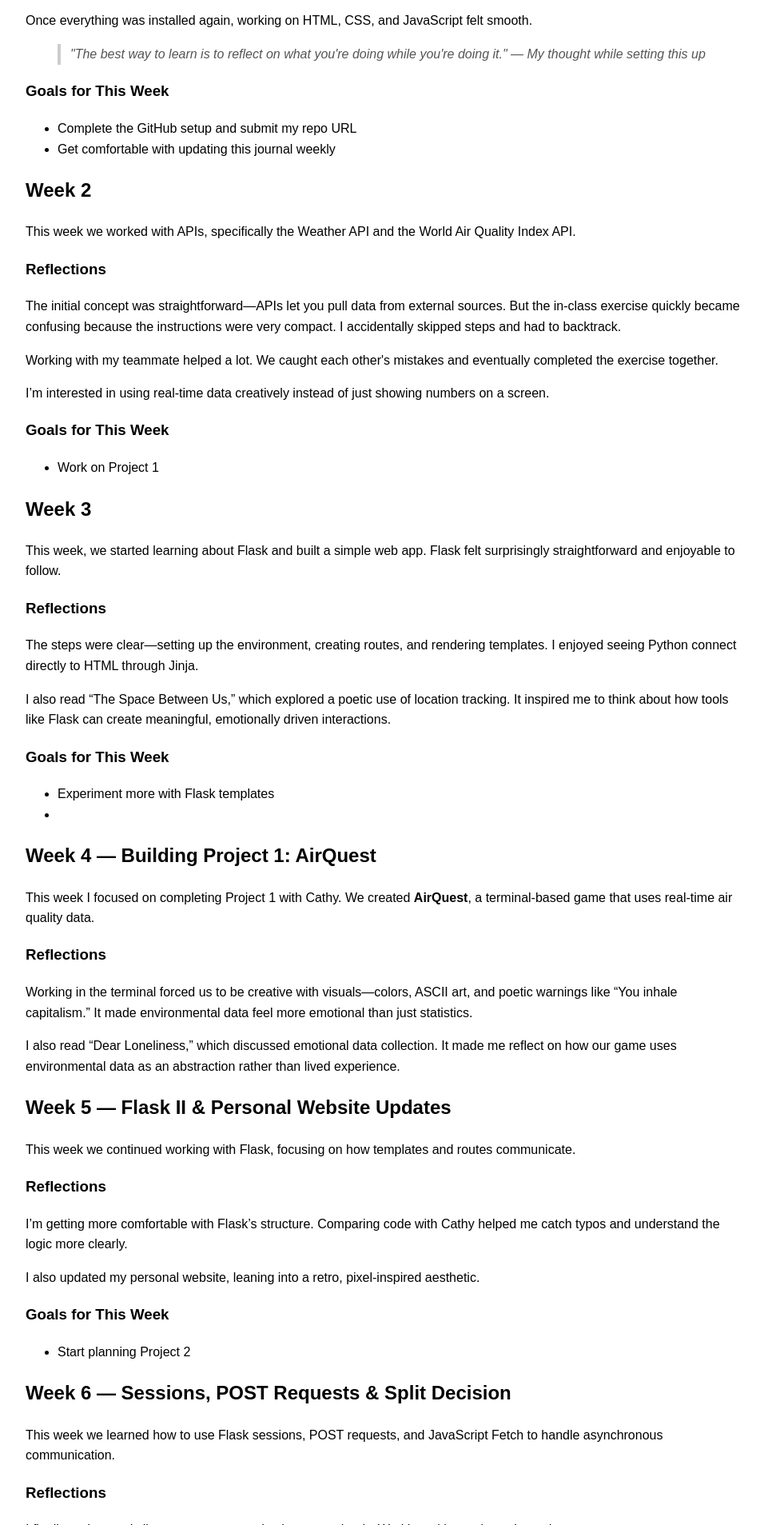
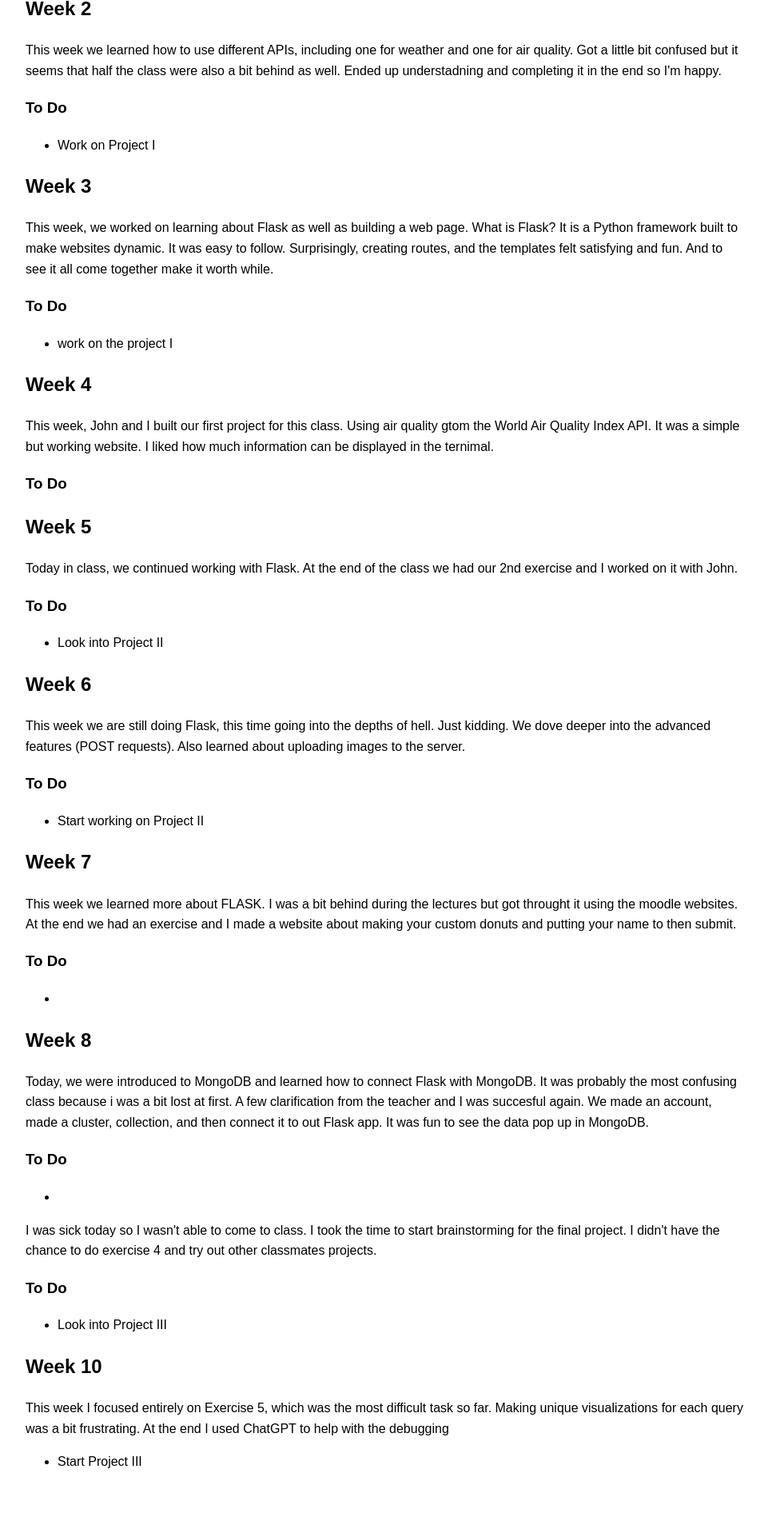
Before and after one commit to WilliamNguy/cart351, a plain HTML site: page weekly_journal.html in a window 1280 px wide. Shown: the part 893-2800 px from the top of the page at 80% size, without its empty margins (158-1119 px from the left). Drawn offline with Linux system fonts and the light colour scheme.

Commit message:
weekly_journal

```diff
--- a/weekly_journal.html
+++ b/weekly_journal.html
@@ -73,154 +73,116 @@
     <!-- WEEK 1 -->
     <section id="week1">
         <h2>Week 1</h2>
-        <p>This week I set up my GitHub repository, installed Python, and created both the main page and this journal
-            page. It feels nice to have a dedicated space to document my learning journey in CART 351.</p>
+        <p>This week I tried to set up my GitHub repository. Setting up GitHub Pages was familiar since I had done it
+            many times before. The main issue came from me
+            forgetting the steps to do it. I have a love-hate relationship with Github. Once everything was installed,
+            working on HTML, CSS, and JavaScript felt familiar.</p>
 
-        <h3>Reflections</h3>
-        <p>Setting up GitHub Pages was familiar since I had done it before. The main issue came from using a new
-            laptop—none of my old installations were there anymore. I had to reinstall Node.js, VS Code extensions,
-            Python packages, and set up my SSH key to clone the repository.</p>
-        <p>Once everything was installed again, working on HTML, CSS, and JavaScript felt smooth.</p>
-
-        <blockquote>"The best way to learn is to reflect on what you're doing while you're doing it." — My thought while
-            setting this up</blockquote>
-
-        <h3>Goals for This Week</h3>
+        <h3>To do</h3>
         <ul>
-            <li>Complete the GitHub setup and submit my repo URL</li>
-            <li>Get comfortable with updating this journal weekly</li>
+            <li>Submit my repo URL through moodle</li>
         </ul>
     </section>
 
     <!-- WEEK 2 -->
     <section id="week2">
         <h2>Week 2</h2>
-        <p>This week we worked with APIs, specifically the Weather API and the World Air Quality Index API.</p>
-
-        <h3>Reflections</h3>
-        <p>The initial concept was straightforward—APIs let you pull data from external sources. But the in-class
-            exercise quickly became confusing because the instructions were very compact. I accidentally skipped steps
-            and had to backtrack.</p>
-        <p>Working with my teammate helped a lot. We caught each other's mistakes and eventually completed the exercise
-            together.</p>
-        <p>I’m interested in using real-time data creatively instead of just showing numbers on a screen.</p>
-
-        <h3>Goals for This Week</h3>
+        <p>This week we learned how to use different APIs, including one for weather and one for air quality. Got a
+            little bit confused but it seems that half the class were also a bit behind as well. Ended up understadning
+            and completing it in the end so I'm happy.</p>
+        <h3>To Do</h3>
         <ul>
-            <li>Work on Project 1</li>
+            <li>Work on Project I</li>
         </ul>
     </section>
 
     <!-- WEEK 3 -->
     <section id="week3">
         <h2>Week 3</h2>
-        <p>This week, we started learning about Flask and built a simple web app. Flask felt surprisingly
-            straightforward and enjoyable to follow.</p>
-
-        <h3>Reflections</h3>
-        <p>The steps were clear—setting up the environment, creating routes, and rendering templates. I enjoyed seeing
-            Python connect directly to HTML through Jinja.</p>
-        <p>I also read “The Space Between Us,” which explored a poetic use of location tracking. It inspired me to think
-            about how tools like Flask can create meaningful, emotionally driven interactions.</p>
-
-        <h3>Goals for This Week</h3>
+        <p>This week, we worked on learning about Flask as well as building a web page. What is Flask? It is a Python
+            framework built to make websites dynamic. It was easy to follow. Surprisingly, creating routes, and the
+            templates felt satisfying and fun. And to see it all come together make it worth while.</p>
+        <h3>To Do</h3>
         <ul>
-            <li>Experiment more with Flask templates</li>
-            <li></li>
+            <li>work on the project I</li>
         </ul>
     </section>
 
     <!-- WEEK 4 -->
     <section id="week4">
-        <h2>Week 4 — Building Project 1: AirQuest</h2>
-        <p>This week I focused on completing Project 1 with Cathy. We created <strong>AirQuest</strong>, a
-            terminal-based game that uses real-time air quality data.</p>
+        <h2>Week 4</h2>
+        <p>This week, John and I built our first project for this class. Using air quality gtom the World Air Quality
+            Index API. It was a simple but working website. I liked how much information can be displayed in the
+            ternimal.</p>
+        <h3>To Do</h3>
 
-        <h3>Reflections</h3>
-        <p>Working in the terminal forced us to be creative with visuals—colors, ASCII art, and poetic warnings like
-            “You inhale capitalism.” It made environmental data feel more emotional than just statistics.</p>
-        <p>I also read “Dear Loneliness,” which discussed emotional data collection. It made me reflect on how our game
-            uses environmental data as an abstraction rather than lived experience.</p>
     </section>
 
     <!-- WEEK 5 -->
     <section id="week5">
-        <h2>Week 5 — Flask II & Personal Website Updates</h2>
-        <p>This week we continued working with Flask, focusing on how templates and routes communicate.</p>
-
-        <h3>Reflections</h3>
-        <p>I’m getting more comfortable with Flask’s structure. Comparing code with Cathy helped me catch typos and
-            understand the logic more clearly.</p>
-        <p>I also updated my personal website, leaning into a retro, pixel-inspired aesthetic.</p>
-
-        <h3>Goals for This Week</h3>
+        <h2>Week 5 </h2>
+        <p>Today in class, we continued working with Flask. At the end of the class we had our 2nd exercise and I worked
+            on it with John.</p>
+        <h3>To Do</h3>
         <ul>
-            <li>Start planning Project 2</li>
+            <li>Look into Project II</li>
         </ul>
     </section>
 
     <!-- WEEK 6 -->
     <section id="week6">
-        <h2>Week 6 — Sessions, POST Requests & Split Decision</h2>
-        <p>This week we learned how to use Flask sessions, POST requests, and JavaScript Fetch to handle asynchronous
-            communication.</p>
-
-        <h3>Reflections</h3>
-        <p>I finally understood client–server communication more clearly. Working with sessions showed me new ways to
-            store temporary data.</p>
-        <p>Cathy and I began designing our new project: <strong>Split Decision</strong>, an interactive group
-            decision-making app.</p>
-
-        <h3>Goals for Next Week</h3>
+        <h2>Week 6</h2>
+        <p>This week we are still doing Flask, this time going into the depths of hell. Just kidding. We dove deeper
+            into the advanced features (POST requests). Also learned about uploading images to the server.</p>
+        <h3>To Do</h3>
         <ul>
-            <li>Start building the structure of our Flask app</li>
+            <li>Start working on Project II</li>
         </ul>
     </section>
 
     <!-- WEEK 7 -->
     <section id="week7">
-        <h2>Week 7 — Remote Learning: File I/O & Donut Review App</h2>
-        <p>Because of the STM strike, I completed the Flask IV tutorial remotely. I learned how to read and write text
-            and JSON files in Python and practiced sending data with Fetch.</p>
-
-        <h3>Reflections</h3>
-        <p>The donut review page was fun to build—users pick a donut, write a comment, and see it instantly added to the
-            “Community Donut Wall.”</p>
-        <p>Debugging on my own was harder, but I learned a lot from problem-solving without immediate help.</p>
+        <h2>Week 7</h2>
+        <p>This week we learned more about FLASK. I was a bit behind during the lectures but got throught it using the
+            moodle websites. At the end we had an exercise and I made a website about making your custom donuts and
+            putting your name to then submit.</p>
+        <h3>To Do</h3>
+        <ul>
+            <li></li>
+        </ul>
     </section>
 
     <!-- WEEK 8 -->
     <section id="week8">
-        <h2>Week 8 — Flask + MongoDB</h2>
-        <p>This week we connected Flask to MongoDB using a cloud database and environment variables.</p>
-
-        <h3>Reflections</h3>
-        <p>Since I already had some foundational experience with databases, things felt smoother. I’m considering
-            switching Split Decision from JSON files to MongoDB in the future.</p>
-    </section>
+        <h2>Week 8</h2>
+        <p>Today, we were introduced to MongoDB and learned how to connect Flask with MongoDB. It was probably the most
+            confusing class because i was a bit lost at first. A few clarification from the teacher and I was succesful
+            again. We made an account, made a cluster, collection, and then connect it to out Flask app. It was fun to
+            see the data pop up in MongoDB.</p>
+        <h3>To Do</h3>
+        <ul>
+            <li></li>
+        </ul>
 
         <!-- WEEK 9 -->
         <section id="week9">
-        <h2>Week 9 — Real-Time Apps with Flask-SocketIO</h2>
-        <p>This week we learned how to create real-time interactions using WebSockets and SocketIO.</p>
-
-        <h3>Reflections</h3>
-        <p>I found this extremely engaging—real-time shared interactions made the app feel dynamic and multiplayer-like.
-        </p>
-        <p>Outside class, I fixed some broken GitHub Pages links due to case-sensitivity.</p>
+            <p>I was sick today so I wasn't able to come to class. I took the time to start brainstorming for the final
+                project. I didn't have the chance to do exercise 4 and try out other classmates projects. </p>
+            <h3>To Do</h3>
+            <ul>
+                <li>Look into Project III</li>
+            </ul>
         </section>
 
         <!-- WEEK 10 -->
         <section id="week10">
-        <h2>Week 10 — Exercise 5: Data Visualizations</h2>
-        <p>This week I focused entirely on Exercise 5, which was the most challenging task so far.</p>
-
-        <h3>Reflections</h3>
-        <p>Designing unique visualizations for each query pushed me to combine technical logic with creative layout and
-            animation. I ran into issues like data overlap, spacing problems, and animation drift. Collaborating with
-            Cathy helped a lot with debugging and idea-sharing.</p>
-        <p>Despite being long and complex, the final results were rewarding and made me more confident in dynamic,
-            data-driven design.</p>
+            <h2>Week 10</h2>
+            <p>This week I focused entirely on Exercise 5, which was the most difficult task so far. Making unique
+                visualizations for each query was a bit frustrating. At the end I used ChatGPT to help with the
+                debugging</p>
+            <ul>
+                <li>Start Project III</li>
+            </ul>
         </section>
 
 </body>
```
Lines whose indentation alone changed are shown as unchanged.
